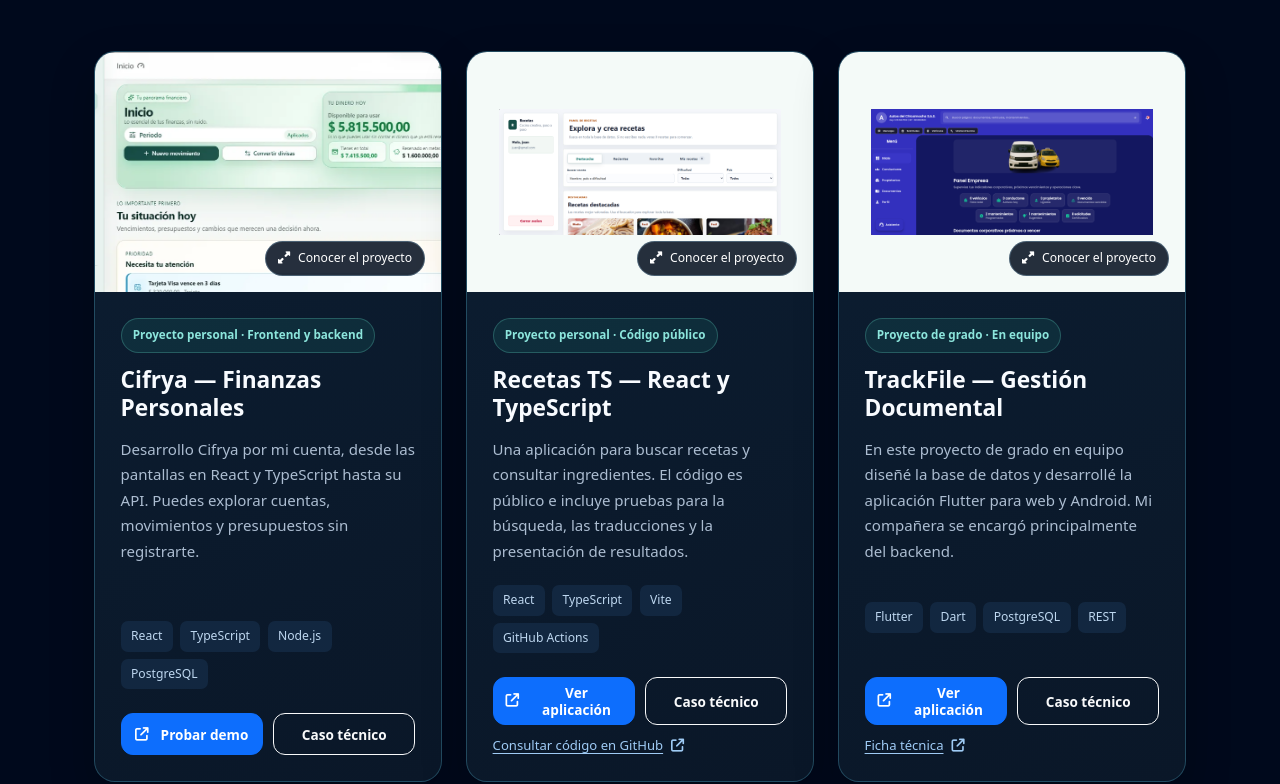
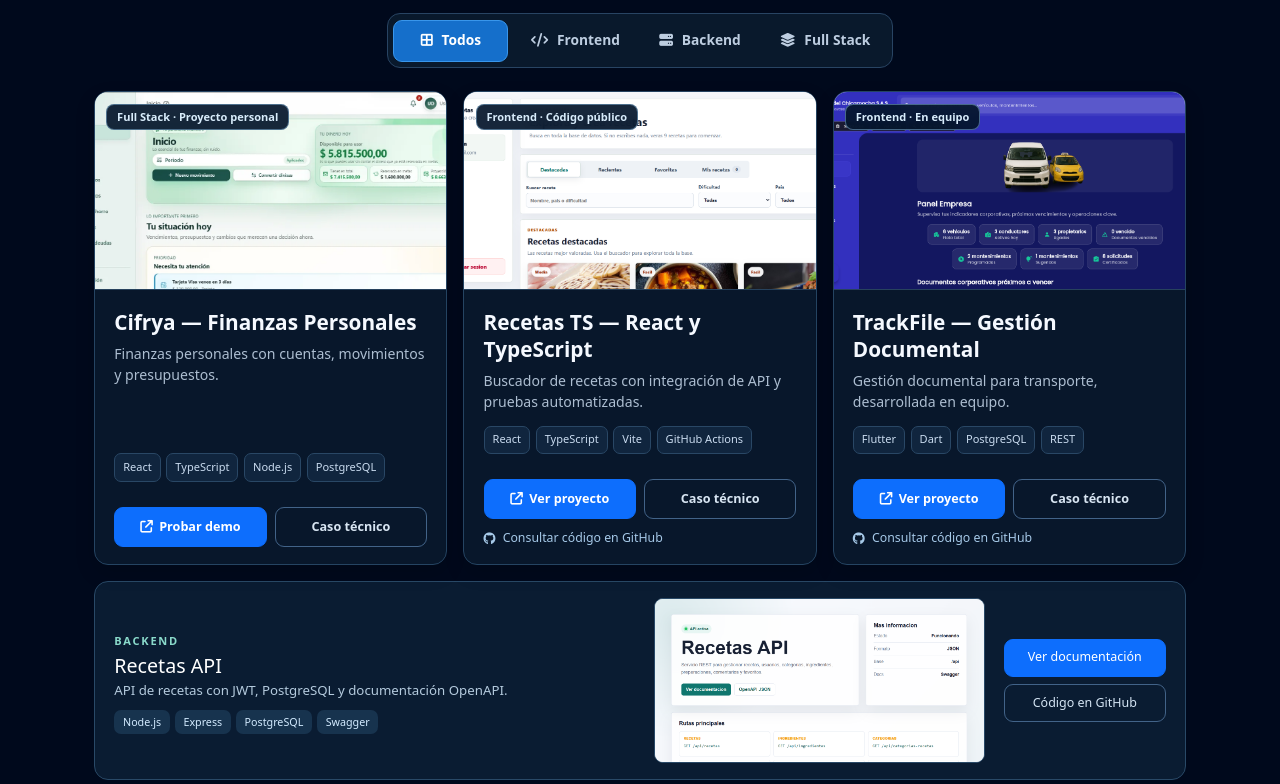
Before and after one commit to MelgarejoMaycol/Portafolio, a React (Vite) app: page / in a window 1280 px wide. Shown: the part 960-1744 px from the top of the page. Built offline with nearby package versions, Linux system fonts and the light colour scheme.

Commit message:
feat(portfolio): proyectos sobrios con filtros y capturas originales

```diff
--- a/src/components/Proyectos.jsx
+++ b/src/components/Proyectos.jsx
@@ -1,12 +1,20 @@
-import { useCallback, useEffect, useState } from 'react'
+import { useCallback, useEffect, useMemo, useState } from 'react'
 import CasoTecnico from './CasoTecnico'
 import { proyectosPrincipales, otrosProyectos } from '../data/proyectos'
+import { filtrosProyectos, filtrarProyectos, mostrarRecetasAPI } from '../utils/projectFilters'
+import capturaRecetasAPI from '../../public/ProyectoRecetas_Api.png'
 
 const casosDisponibles = new Set(['cifrya', 'recetas-ts', 'trackfile'])
 
 export default function Proyectos() {
   const [proyectoActivo, setProyectoActivo] = useState(null)
+  const [filtroActivo, setFiltroActivo] = useState('todos')
   const cerrarCaso = useCallback(() => setProyectoActivo(null), [])
+  const proyectosVisibles = useMemo(
+    () => filtrarProyectos(proyectosPrincipales, filtroActivo),
+    [filtroActivo]
+  )
+  const verAPI = mostrarRecetasAPI(filtroActivo)
 
   useEffect(() => {
     function abrirDesdeEnlace() {
@@ -20,19 +28,40 @@ export default function Proyectos() {
 
   return (
     <>
-      <section className="proyectos py-4 py-md-5" id="proyectos">
+      <section className="proyectos py-4 py-md-5" id="proyectos" aria-labelledby="proyectos-titulo">
         <div className="container px-3 px-md-4">
-          <div className="text-center mb-4 mb-md-5">
-            <h2 className="section-title text-white mb-3">Proyectos</h2>
-            <p className="text-white-50 proyectos-intro">
-              Estos son los proyectos que mejor muestran cómo trabajo. Puedes abrir cada uno y revisar qué hice.
+          <header className="proyectos-heading">
+            <span className="proyectos-eyebrow">PROYECTOS</span>
+            <h2 id="proyectos-titulo" className="section-title text-white">
+              Proyectos <span>destacados</span>
+            </h2>
+            <p className="proyectos-intro">Aplicaciones y servicios que he desarrollado solo y en equipo.</p>
+          </header>
+
+          <div className="proyectos-filtros" role="group" aria-label="Filtrar proyectos por especialidad">
+            {filtrosProyectos.map((filtro) => (
+              <button
+                type="button"
+                key={filtro.id}
+                className={'proyectos-filtro' + (filtroActivo === filtro.id ? ' is-active' : '')}
+                onClick={() => setFiltroActivo(filtro.id)}
+                aria-pressed={filtroActivo === filtro.id}
+              >
+                <i className={'fa-solid ' + filtro.icono} aria-hidden="true" />
+                <span>{filtro.texto}</span>
+              </button>
+            ))}
+          </div>
+          <p className="visually-hidden" role="status" aria-live="polite">
+            {proyectosVisibles.length + (verAPI ? 1 : 0)} proyectos en la selección actual
           </p>
-          </div>
 
-          <div className="row g-4 mb-5 proyectos-destacados">
-            {proyectosPrincipales.map((proyecto) => (
-              <div key={proyecto.id} className="col-lg-4 col-md-6 col-12 d-flex">
-                <article className="project-card w-100 h-100" id={'caso-' + proyecto.id}>
+          <div
+            className="proyectos-destacados"
+            style={{ '--project-columns': Math.max(1, proyectosVisibles.length) }}
+          >
+            {proyectosVisibles.map((proyecto) => (
+              <article className="project-card" id={'caso-' + proyecto.id} key={proyecto.id}>
                 <button
                   type="button"
                   className="project-card-hitarea"
@@ -40,15 +69,11 @@ export default function Proyectos() {
                   aria-label={'Ver caso de estudio de ' + proyecto.titulo}
                   aria-haspopup="dialog"
                 />
-                  <div className={'project-card-media' + (proyecto.imagenContain ? ' project-card-media-contain' : '')}>
-                    <img src={proyecto.imagen} alt={'Vista previa de ' + proyecto.titulo} loading="lazy" />
-                    <span className="project-card-view-hint" aria-hidden="true">
-                      <i className="fa-solid fa-up-right-and-down-left-from-center me-2"></i>
-                      Conocer el proyecto
-                    </span>
+                <div className="project-card-media">
+                  <img src={proyecto.imagen} alt={'Captura real de ' + proyecto.titulo} loading="lazy" decoding="async" />
+                  <span className="project-card-badge">{proyecto.etiqueta}</span>
                 </div>
                 <div className="project-card-content">
-                    <span className="project-card-badge">{proyecto.etiqueta}</span>
                   <h3>{proyecto.titulo}</h3>
                   <p className="project-card-description">{proyecto.descripcion}</p>
                   <div className="project-stack" aria-label={'Tecnologías de ' + proyecto.titulo}>
@@ -56,73 +81,64 @@ export default function Proyectos() {
                   </div>
                   <div className="project-card-actions">
                     <div className="project-primary-actions">
-                        <a
-                          href={proyecto.linkDemo || proyecto.linkPagina}
-                          target="_blank"
-                          rel="noopener noreferrer"
-                          className="btn btn-primary"
-                        >
-                          <i className="fa-solid fa-arrow-up-right-from-square me-2" aria-hidden="true"></i>
-                          {proyecto.id === 'cifrya' ? 'Probar demo' : 'Ver aplicación'}
+                      <a href={proyecto.linkDemo || proyecto.linkPagina} target="_blank" rel="noopener noreferrer" className="btn btn-primary">
+                        <i className="fa-solid fa-arrow-up-right-from-square" aria-hidden="true" />
+                        {proyecto.id === 'cifrya' ? 'Probar demo' : 'Ver proyecto'}
                       </a>
-                        <button
-                          type="button"
-                          onClick={() => setProyectoActivo(proyecto.id)}
-                          className="btn btn-outline-light project-case-cta"
-                        >
+                      <button type="button" onClick={() => setProyectoActivo(proyecto.id)} className="btn btn-outline-light project-case-cta">
                         Caso técnico
                       </button>
                     </div>
-                      {proyecto.linkDetalles && (
-                        <a className="project-code-link" href={proyecto.linkDetalles} target="_blank" rel="noopener noreferrer">
-                          {proyecto.id === 'recetas-ts' ? 'Consultar código en GitHub' : (proyecto.detalleLabel || 'Leer documentación')}
-                          <i className="fa-solid fa-arrow-up-right-from-square ms-2" aria-hidden="true"></i>
+                    {proyecto.linkCodigo && (
+                      <a className="project-code-link" href={proyecto.linkCodigo} target="_blank" rel="noopener noreferrer">
+                        <i className="fa-brands fa-github" aria-hidden="true" />
+                        Consultar código en GitHub
                       </a>
                     )}
                   </div>
                 </div>
               </article>
-              </div>
             ))}
           </div>
 
+          {verAPI && (
             <aside className="backend-feature" aria-labelledby="recetas-api-title">
-            <div className="backend-feature-icon" aria-hidden="true"><i className="fa-solid fa-server"></i></div>
               <div className="backend-feature-copy">
-              <span className="backend-feature-eyebrow">También trabajo en Backend</span>
+                <span className="backend-feature-eyebrow">BACKEND</span>
                 <h3 id="recetas-api-title">Recetas API</h3>
-              <p>
-                Una API REST que desarrollé con Node.js, Express y PostgreSQL.
-                Incluye autenticación JWT, rutas para recetas y usuarios,
-                documentación Swagger y pruebas automatizadas.
-              </p>
+                <p>API de recetas con JWT, PostgreSQL y documentación OpenAPI.</p>
                 <div className="backend-feature-stack" aria-label="Tecnologías de Recetas API">
-                {['Node.js', 'Express', 'PostgreSQL', 'JWT', 'OpenAPI'].map(item => <span key={item}>{item}</span>)}
+                  {['Node.js', 'Express', 'PostgreSQL', 'Swagger'].map((item) => <span key={item}>{item}</span>)}
                 </div>
+              </div>
+              <div className="backend-feature-preview">
+                <img src={capturaRecetasAPI} alt="Captura real de la página de Recetas API" loading="lazy" decoding="async" />
               </div>
               <div className="backend-feature-actions">
                 <a className="btn btn-primary" href="https://recetas-api-j4p8.onrender.com/api-docs" target="_blank" rel="noopener noreferrer">
-                Ver documentación API
+                  Ver documentación
                 </a>
-              <a href="https://github.com/MelgarejoMaycol/recetas-api" target="_blank" rel="noopener noreferrer">
-                Código y pruebas <i className="fa-solid fa-arrow-up-right-from-square ms-1" aria-hidden="true"></i>
+                <a className="btn btn-outline-light" href="https://github.com/MelgarejoMaycol/recetas-api" target="_blank" rel="noopener noreferrer">
+                  Código en GitHub
                 </a>
               </div>
             </aside>
+          )}
 
+          {filtroActivo === 'todos' && (
             <details className="otros-proyectos-panel" id="otros-proyectos">
               <summary className="otros-proyectos-toggle">
                 <span>
-                <strong>Explorar otros proyectos</strong>
-                <small>Ejercicios de formación y proyectos adicionales</small>
+                  <strong>Otros proyectos</strong>
+                  <small>Trabajos académicos y de formación</small>
                 </span>
-              <i className="fa-solid fa-chevron-down" aria-hidden="true"></i>
+                <i className="fa-solid fa-chevron-down" aria-hidden="true" />
               </summary>
               <div className="row g-4 pt-4">
                 {otrosProyectos.map((proyecto) => (
                   <div key={proyecto.id} className="col-lg-4 col-md-6 col-12">
                     <article className="card h-100 overflow-hidden otros-proyecto-card">
-                    <img src={proyecto.imagen} className="card-img-top" alt={proyecto.titulo} loading="lazy" />
+                      <img src={proyecto.imagen} className="card-img-top" alt={'Captura de ' + proyecto.titulo} loading="lazy" />
                       <div className="card-body d-flex flex-column p-4">
                         <h3 className="h5 text-primary fw-bold">{proyecto.titulo}</h3>
                         <p className="text-white-50 flex-grow-1">{proyecto.descripcion}</p>
@@ -136,6 +152,7 @@ export default function Proyectos() {
                 ))}
               </div>
             </details>
+          )}
         </div>
       </section>
       <CasoTecnico proyectoId={proyectoActivo} onClose={cerrarCaso} />
--- a/src/data/proyectos.js
+++ b/src/data/proyectos.js
@@ -12,40 +12,45 @@ export const proyectosPrincipales = [
   {
     id: 'cifrya',
     titulo: 'Cifrya — Finanzas Personales',
-    descripcion: 'Desarrollo Cifrya por mi cuenta, desde las pantallas en React y TypeScript hasta su API. Puedes explorar cuentas, movimientos y presupuestos sin registrarte.',
+    descripcion: 'Finanzas personales con cuentas, movimientos y presupuestos.',
+    categorias: ['frontend', 'backend', 'fullstack'],
     imagen: imagenCifrya,
     imagenContain: false,
     stack: ['React', 'TypeScript', 'Node.js', 'PostgreSQL'],
     linkPagina: 'https://cifrya.com/',
     linkDemo: 'https://cifrya.com/demo',
     linkCaseStudy: '#caso-cifrya',
-    etiqueta: 'Proyecto personal · Frontend y backend'
+    etiqueta: 'Full Stack · Proyecto personal'
   },
   {
     id: 'recetas-ts',
     titulo: 'Recetas TS — React y TypeScript',
-    descripcion: 'Una aplicación para buscar recetas y consultar ingredientes. El código es público e incluye pruebas para la búsqueda, las traducciones y la presentación de resultados.',
+    descripcion: 'Buscador de recetas con integración de API y pruebas automatizadas.',
+    categorias: ['frontend'],
     imagen: RecetasFrontTS,
     imagenContain: true,
     stack: ['React', 'TypeScript', 'Vite', 'GitHub Actions'],
     linkPagina: 'https://recetas-ts.vercel.app/',
     linkDemo: 'https://recetas-ts.vercel.app/',
     linkDetalles: 'https://github.com/MelgarejoMaycol/Recetas-TS',
+    linkCodigo: 'https://github.com/MelgarejoMaycol/Recetas-TS',
     linkCaseStudy: '#caso-recetas-ts',
-    etiqueta: 'Proyecto personal · Código público'
+    etiqueta: 'Frontend · Código público'
   },
   {
     id: 'trackfile',
     titulo: 'TrackFile — Gestión Documental',
-    descripcion: 'En este proyecto de grado en equipo diseñé la base de datos y desarrollé la aplicación Flutter para web y Android. Mi compañera se encargó principalmente del backend.',
+    descripcion: 'Gestión documental para transporte, desarrollada en equipo.',
+    categorias: ['frontend', 'fullstack'],
     imagen: proyectoTrackFile,
     imagenContain: true,
     stack: ['Flutter', 'Dart', 'PostgreSQL', 'REST'],
     linkPagina: 'https://trackfile.vercel.app/',
     linkCaseStudy: '#caso-trackfile',
     linkDetalles: 'https://github.com/MelgarejoMaycol/Portafolio/blob/main/docs/TRACKFILE_CASO_TECNICO.md',
+    linkCodigo: 'https://github.com/MelgarejoMaycol/TRACKFILE',
     detalleLabel: 'Ficha técnica',
-    etiqueta: 'Proyecto de grado · En equipo'
+    etiqueta: 'Frontend · En equipo'
   }
 ]
 
--- a/src/index.css
+++ b/src/index.css
@@ -1736,3 +1736,110 @@ h2 {
 .contacto-honeypot { position: absolute; width: 1px; height: 1px; overflow: hidden; clip: rect(0, 0, 0, 0); clip-path: inset(50%); white-space: nowrap; }
 @media (max-width: 991px) { .backend-feature { grid-template-columns: 58px minmax(0, 1fr); } .backend-feature-actions { grid-column: 2; justify-items: start; } }
 @media (max-width: 575px) { .project-primary-actions { grid-template-columns: 1fr; } .backend-feature { grid-template-columns: 1fr; padding: 1.15rem; } .backend-feature-actions { grid-column: 1; } }
+
+/* Proyectos: diseño sobrio con capturas reales e interacción accesible. */
+.proyectos { background: #00091c; }
+.proyectos-heading { text-align: center; margin: 0 auto 1.6rem; max-width: 740px; }
+.proyectos-eyebrow {
+  display: block; color: #8ab8e8; font-size: .76rem; font-weight: 750;
+  text-transform: uppercase; letter-spacing: .22em; margin-bottom: .6rem;
+}
+.proyectos-heading .section-title { margin: 0 0 .55rem; font-size: clamp(1.9rem,3.3vw,2.65rem); }
+.proyectos-heading .section-title span { color: #63b0f2; }
+.proyectos-heading .proyectos-intro { max-width: 620px; margin: 0 auto; color: #afc1d5; font-size: .95rem; line-height: 1.55; }
+.proyectos-filtros {
+  display: flex; align-items: center; justify-content: center; flex-wrap: wrap;
+  gap: .4rem; width: fit-content; max-width: 100%; padding: .35rem;
+  margin: 0 auto 1.45rem; border-radius: 13px;
+  background: #09192c; border: 1px solid #284463;
+}
+.proyectos-filtro {
+  display: inline-flex; align-items: center; justify-content: center; gap: .55rem;
+  min-height: 42px; min-width: 115px; padding: .52rem .95rem;
+  font-size: .86rem; font-weight: 600; color: #bdcde0; border-radius: 9px;
+  border: 1px solid transparent; background: transparent; transition: background .16s ease,color .16s ease;
+}
+.proyectos-filtro:hover { background: #172d49; color: #fff; }
+.proyectos-filtro.is-active { background: #156fcb; color: #fff; border-color: #3996eb; }
+.proyectos-filtro:focus-visible { outline: 2px solid #9bd9ff; outline-offset: 2px; }
+.proyectos-destacados {
+  display: grid;
+  grid-template-columns: repeat(var(--project-columns, 3), minmax(0, 1fr));
+  width: 100%; max-width: calc(var(--project-columns, 3) * 440px);
+  margin: 0 auto 1rem; gap: 1rem;
+}
+.proyectos-destacados .project-card {
+  border-radius: 14px; border: 1px solid #254462; background: #08172b;
+  box-shadow: 0 8px 20px rgba(0,0,0,.14);
+  transition: border-color .18s ease, transform .18s ease;
+}
+.proyectos-destacados .project-card:hover,
+.proyectos-destacados .project-card:focus-within { border-color: #5189bd; box-shadow: 0 11px 28px rgba(0,0,0,.22); transform: translateY(-2px); }
+.proyectos-destacados .project-card-media {
+  height: auto; aspect-ratio: 16 / 9; position: relative; border-bottom: 1px solid #27425d;
+  background: #edf4f8;
+}
+.proyectos-destacados .project-card-media img { display: block; width: 100%; height: 100%; object-fit: cover; object-position: center top; padding: 0; }
+.proyectos-destacados .project-card-badge {
+  position: absolute; top: .7rem; left: .7rem; z-index: 1;
+  min-height: auto; margin: 0; padding: .34rem .62rem;
+  font-size: .69rem; color: #d8ecfb; background: rgba(4,21,43,.92);
+  border: 1px solid rgba(122,170,206,.55); border-radius: 8px;
+  backdrop-filter: blur(6px);
+}
+.proyectos-destacados .project-card-content { padding: 1.2rem 1.2rem 1.05rem; gap: 0; }
+.proyectos-destacados .project-card-content h3 {
+  color: #f5f9ff; font-size: 1.3rem; line-height: 1.3; min-height: 0; margin: 0 0 .4rem; font-weight: 750;
+}
+.proyectos-destacados .project-card-description {
+  color: #adbed1; font-size: .88rem; line-height: 1.5;
+  min-height: 2.65rem; margin-bottom: .85rem; flex: 1;
+}
+.proyectos-destacados .project-stack { min-height: 2.3rem; gap: .35rem; margin-bottom: 1.05rem; align-content: flex-start; }
+.proyectos-destacados .project-stack span { font-size: .69rem; padding: .3rem .5rem; border: 1px solid #294765; border-radius: 7px; color: #cadcf0; background: #10253e; }
+.proyectos-destacados .project-card-actions { gap: .7rem; margin-top: auto; }
+.proyectos-destacados .project-primary-actions { display: grid; grid-template-columns: repeat(2,minmax(0,1fr)); gap: .5rem; }
+.proyectos-destacados .project-primary-actions .btn {
+  display: inline-flex; align-items: center; justify-content: center; gap: .4rem;
+  min-height: 40px; padding: .55rem .5rem; border-radius: 9px;
+  font-size: .79rem; font-weight: 650; white-space: nowrap;
+}
+.proyectos-destacados .project-primary-actions .btn-outline-light { color: #d8e5f2; border-color: #426388; }
+.proyectos-destacados .project-code-link { color: #a6c9e8; font-size: .77rem; line-height: 1.35; display: inline-flex; align-items: center; gap: .45rem; text-decoration: none; }
+.proyectos-destacados .project-code-link:hover { text-decoration: underline; color: #fff; }
+.proyectos-destacados .project-card-hitarea { z-index: 1; }
+.proyectos-destacados .project-primary-actions, .proyectos-destacados .project-code-link { position: relative; z-index: 2; }
+.proyectos .backend-feature {
+  grid-template-columns: minmax(0,1.1fr) minmax(180px,.7fr) auto;
+  padding: 1rem 1.2rem; margin: .95rem 0 1.4rem;
+  gap: 1.2rem; border-radius: 14px;
+  background: #0a1c32; border: 1px solid #294967;
+}
+.proyectos .backend-feature-eyebrow { color: #8adacb; letter-spacing: .16em; font-size: .69rem; }
+.proyectos .backend-feature h3 { font-size: 1.23rem; margin: .2rem 0 .25rem; }
+.proyectos .backend-feature p { margin-bottom: .6rem; font-size: .83rem; line-height: 1.45; }
+.proyectos .backend-feature-stack { gap: .3rem; }
+.proyectos .backend-feature-stack span { font-size: .67rem; }
+.proyectos .backend-feature-preview { border: 1px solid #294967; border-radius: 9px; overflow: hidden; aspect-ratio: 16/8; background: #eaf2f7; }
+.proyectos .backend-feature-preview img { display: block; width: 100%; height: 100%; object-fit: cover; object-position: center top; }
+.proyectos .backend-feature-actions { display: grid; justify-items: stretch; gap: .45rem; min-width: 162px; }
+.proyectos .backend-feature-actions .btn { padding: .55rem .75rem; font-size: .78rem; white-space: normal; border-radius: 9px; }
+.proyectos .backend-feature-actions .btn-outline-light { color: #d5e5f4; border-color: #426388; }
+@media (max-width: 991px) {
+  .proyectos-destacados { grid-template-columns: repeat(min(2,var(--project-columns,3)),minmax(0,1fr)); max-width: 890px; }
+  .proyectos .backend-feature { grid-template-columns: minmax(0,1fr) minmax(180px,.7fr); }
+  .proyectos .backend-feature-actions { grid-column: 1 / -1; display: flex; flex-wrap: wrap; }
+}
+@media (max-width: 620px) {
+  .proyectos-destacados { grid-template-columns: minmax(0,1fr); max-width: 450px; }
+  .proyectos-filtros { display: grid; grid-template-columns: repeat(2,minmax(0,1fr)); width: 100%; }
+  .proyectos-filtro { min-width: 0; width: 100%; font-size: .8rem; }
+  .proyectos .backend-feature { grid-template-columns: minmax(0,1fr); }
+  .proyectos .backend-feature-actions { grid-column: 1; display: grid; }
+}
+@media (max-width: 370px) {
+  .proyectos-destacados .project-primary-actions { grid-template-columns: 1fr; }
+}
+@media (prefers-reduced-motion: reduce) {
+  .proyectos-destacados .project-card, .proyectos-filtro { transition: none; }
+}
--- /dev/null
+++ b/src/utils/projectFilters.js
@@ -0,0 +1,15 @@
+export const filtrosProyectos = [
+  { id: 'todos', texto: 'Todos', icono: 'fa-border-all' },
+  { id: 'frontend', texto: 'Frontend', icono: 'fa-code' },
+  { id: 'backend', texto: 'Backend', icono: 'fa-server' },
+  { id: 'fullstack', texto: 'Full Stack', icono: 'fa-layer-group' }
+]
+
+export function filtrarProyectos(proyectos, filtro) {
+  if (filtro === 'todos') return proyectos
+  return proyectos.filter((proyecto) => proyecto.categorias.includes(filtro))
+}
+
+export function mostrarRecetasAPI(filtro) {
+  return filtro === 'todos' || filtro === 'backend'
+}
```
Also changed, not shown: 1 other file (tests, documents, lock files or other folders). Lines whose indentation alone changed are shown as unchanged.
